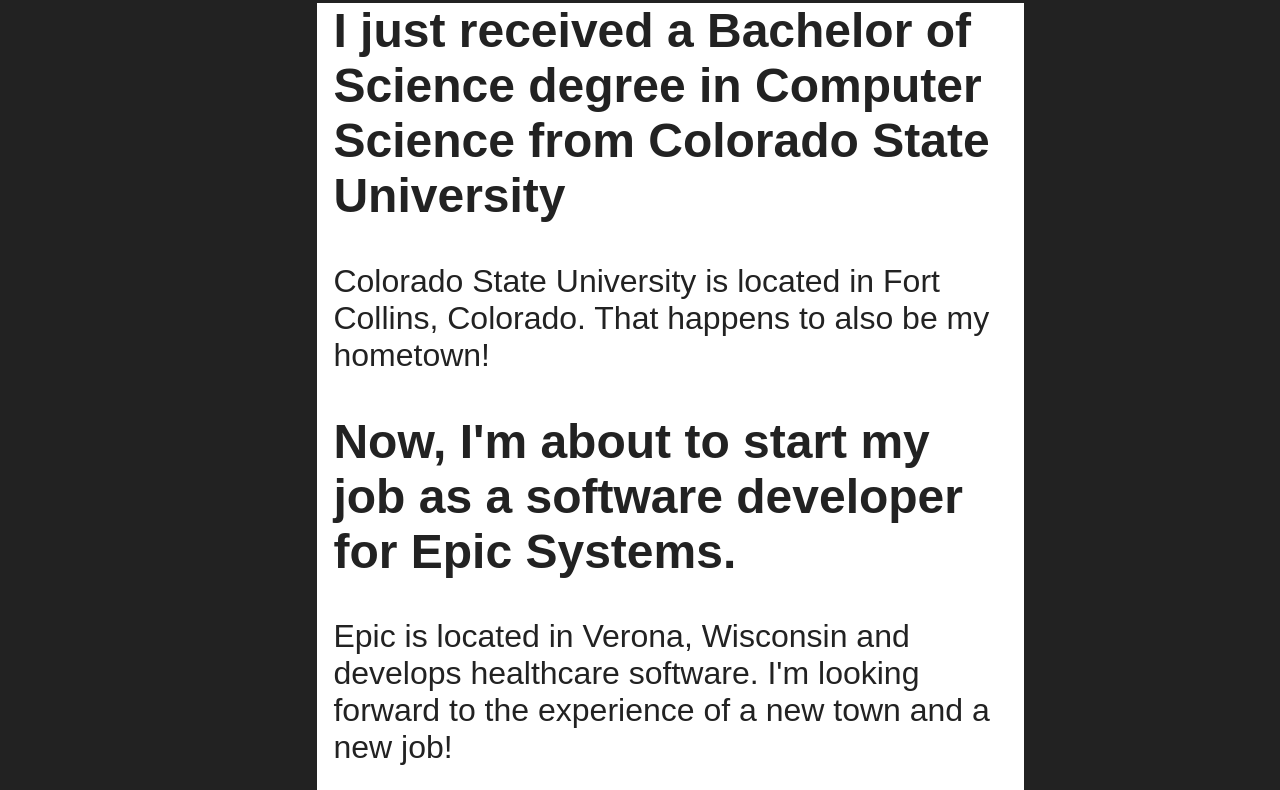
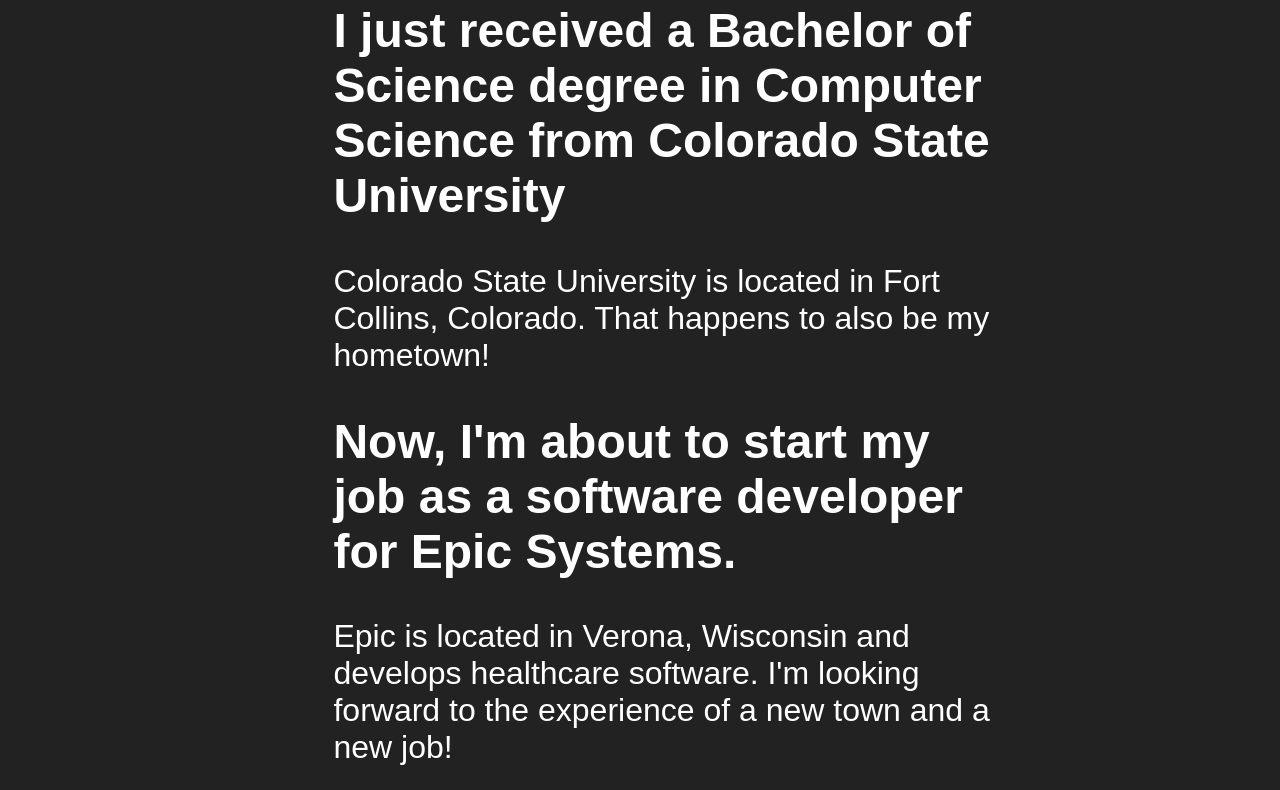
Before and after one commit to joshbmair/joshbmair.github.io, a Gatsby site: page / in a window 1280 px wide. Shown: the part 706-1496 px from the top of the page. Built offline with nearby package versions, Linux system fonts and the light colour scheme; Gatsby itself is replaced by a stand-in of ours.

Commit message:
Remove white background in section-summaries

```diff
--- a/src/styles/global.css
+++ b/src/styles/global.css
@@ -55,8 +55,6 @@
 }
 
 .section-summary {
-  background-color: rgb(255, 255, 255);
-  color: rgb(34, 34, 34);
   padding: 0px 16px 1px 16px;
   margin-left: 8%;
   margin-top: -4%;
```
